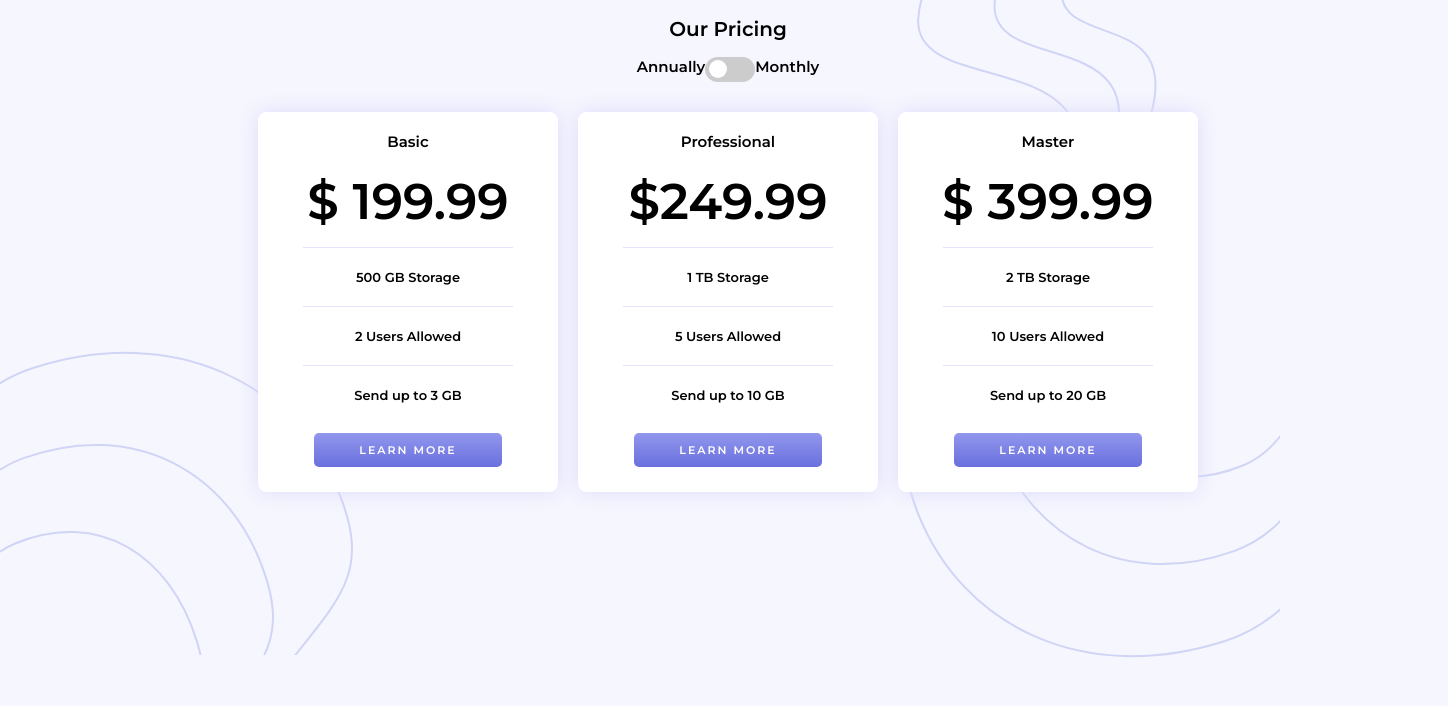
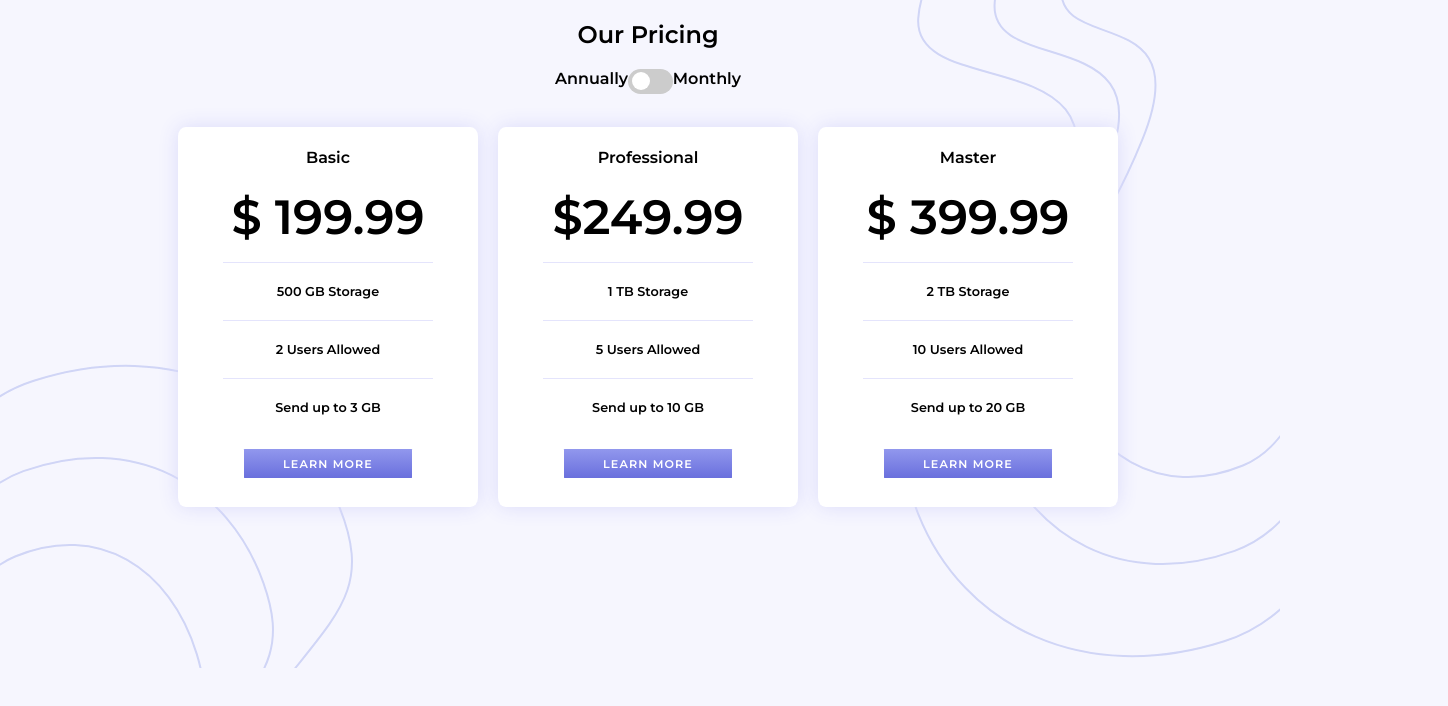
Before and after one commit to saikrishna6415/pricing-html-css, a plain HTML site: page index.html in a window 1280 px wide. Shown: the whole page, 1448 px wide, since content can reach past the window. Drawn offline with Linux system fonts and the light colour scheme.

Commit message:
use em instead of px

```diff
--- a/assets/css/style.css
+++ b/assets/css/style.css
@@ -4,27 +4,27 @@ body {
   background-position: left bottom, right top;
   background-color: hsl(240, 78%, 98%);
   font-weight: 700;
-  font-size: 15px;
-  width: 1440px;
-  height: 630px;
+  font-size: 1em;
+  width: 100%;
+  height: 40em;
   font-family: "Montserrat", sans-serif;
 }
 .pricing-header-title {
   display: flex;
   justify-content: center;
-  font-size: 20px;
+  /* font-size: 20px; */
 }
 .pricing-toggle {
   display: flex;
   justify-content: center;
-  height: 45px;
+  height: 3em;
 }
 .pricing-content {
   display: flex;
   justify-content: center;
 }
 .amount {
-  font-size: 50px;
+  font-size: 3em;
 }
 /* .plan-type {
   font-size: 15px;
@@ -44,15 +44,15 @@ body {
 }
 .plan-features-item {
   list-style: none;
-  font-size: 13px;
+  font-size: 0.8em;
   padding: 10% 0;
-  border-top: 1px solid hsl(240, 78%, 94%);
+  border-top: 0.1em solid hsl(240, 78%, 94%);
 }
 .learn-more a {
-  padding: 10px 45px;
-  border-radius: 5px;
-  font-size: 11px;
-  letter-spacing: 2px;
+  padding: 0.7em 3.5em;
+  border-radius: 0.4px;
+  font-size: 0.7em;
+  letter-spacing: 0.1em;
   text-decoration: none;
   background: linear-gradient(hsl(236, 72%, 75%), hsl(237, 63%, 64%));
   color: white;
@@ -70,7 +70,7 @@ body {
 .switch {
   position: relative;
   display: inline-block;
-  width: 50px;
+  width: 3.5%;
   height: 25px;
 }
 .slider {
```
